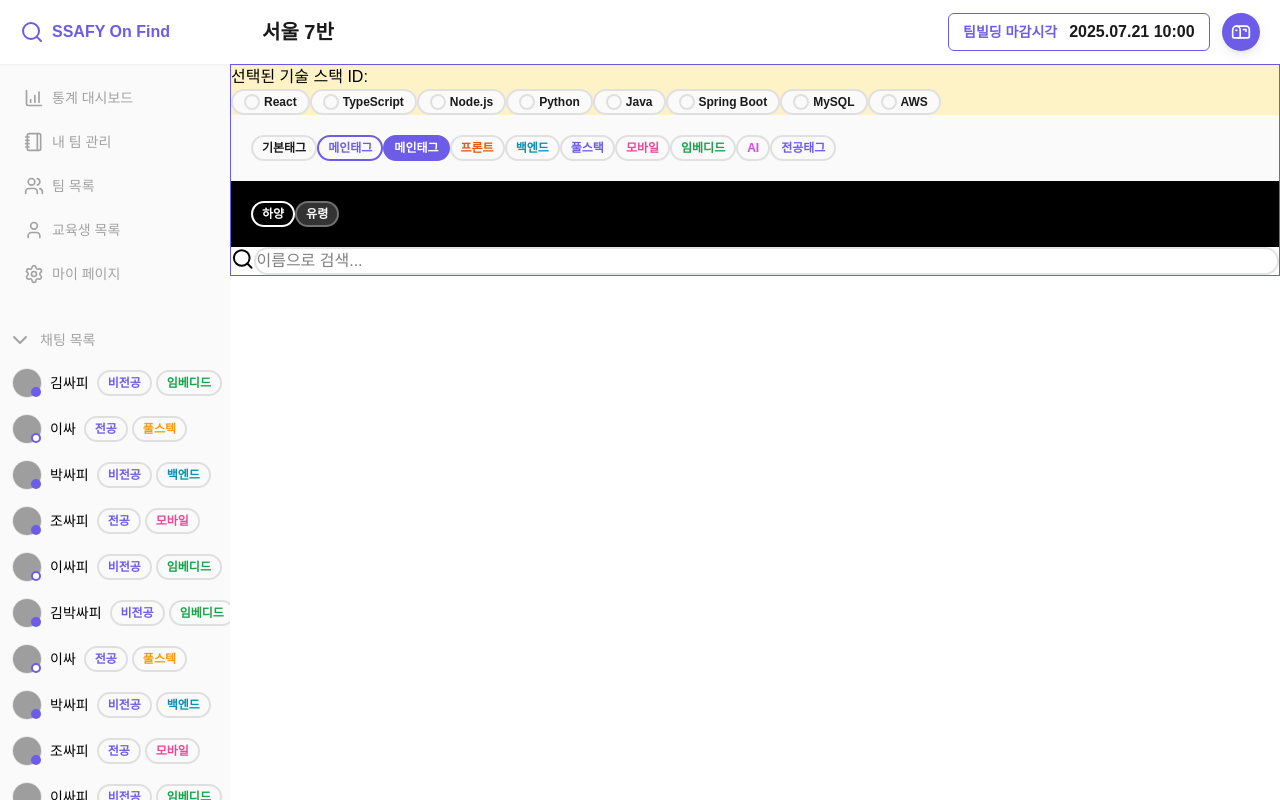
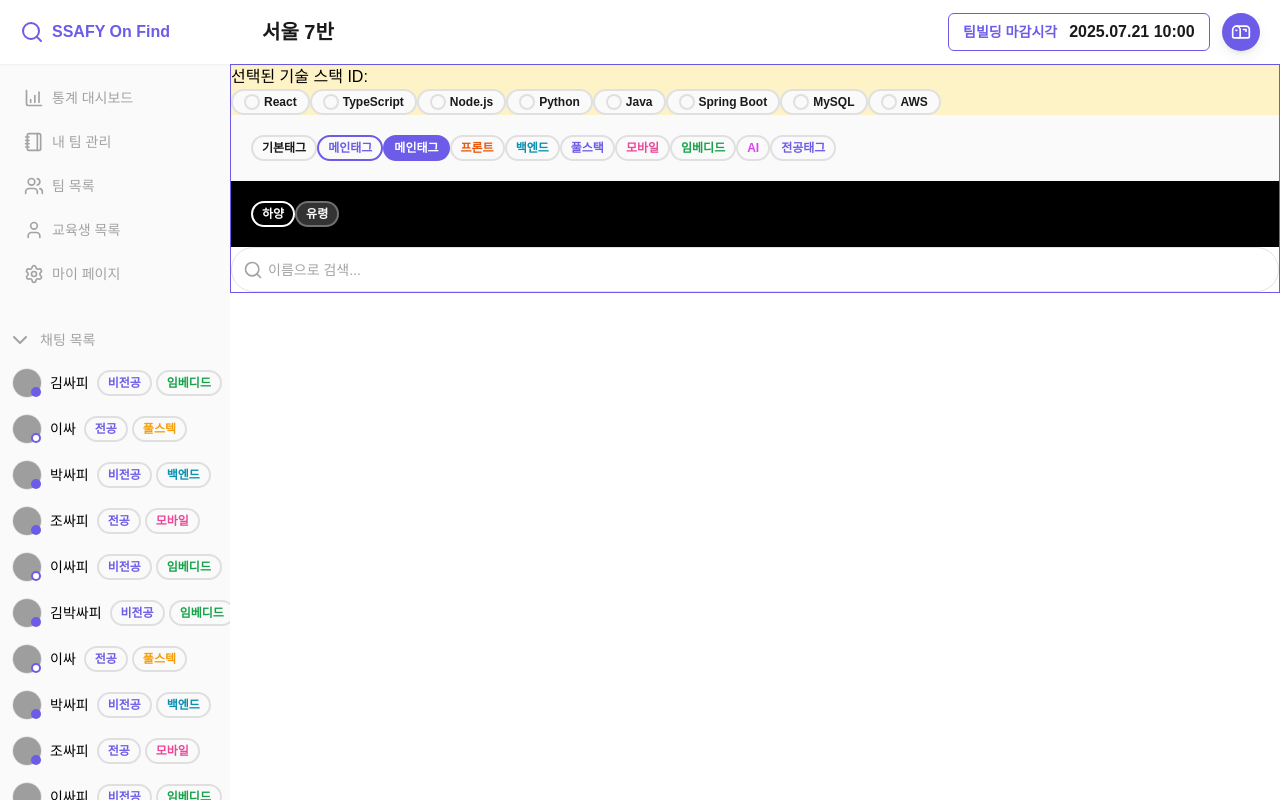
Before and after one commit to SSAFY-on-Find/SSAFY-on-Find, a React (Vite) app in the folder FE/: page /component-test in a window 1280 px wide. Built offline with nearby package versions, Linux system fonts and the light colour scheme; grey boxes are pictures that could not be loaded; a web font is replaced by a local one.

Commit message:
feat: 검색창 컴포넌트 개발 완료

```diff
--- a/FE/src/components/atoms/SearchBar.tsx
+++ b/FE/src/components/atoms/SearchBar.tsx
@@ -1,13 +1,32 @@
+import { useState } from "react"
 import { Search } from "lucide-react"
 
 function SearchBar() {
+  const [searchValue, setSearchValue] = useState("")
+  const handleSearch = () => {
+    if (searchValue.trim() === "") {
+      alert("내용을 입력하세요") // toast가 준비되면 바꾸면 좋을 것 같아요!!
+      return
+    }
+    console.log("검색버튼 클릭! 내용 : ", searchValue) // 검색 로직 개발 시 여기다 추가하기!!
+  }
+  const handleEnderPress = (ele: { key: string }) => {
+    if (ele.key === "Enter") {
+      handleSearch()
+    }
+  }
+
   return (
-    <>
-      <div className="flex">
-        <Search />
-        <input className="border-subtext/30 w-full rounded-full border-2" placeholder="이름으로 검색..."></input>
-      </div>
-    </>
+    <div className="relative">
+      <Search className="text-subtext absolute top-1/2 left-3 h-5 w-5 -translate-y-1/2 transform" />
+      <input
+        className="border-subtext/30 placeholder:text-subtext h-[45px] w-full rounded-full border-1 py-2 pr-4 pl-9 text-sm"
+        placeholder="이름으로 검색..."
+        value={searchValue}
+        onChange={(e) => setSearchValue(e.target.value)}
+        onKeyDown={handleEnderPress}
+      ></input>
+    </div>
   )
 }
 export default SearchBar
```
